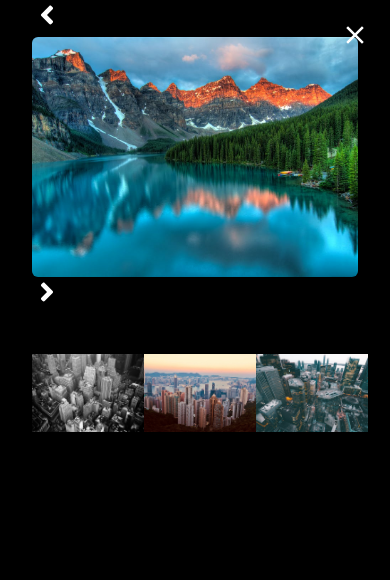
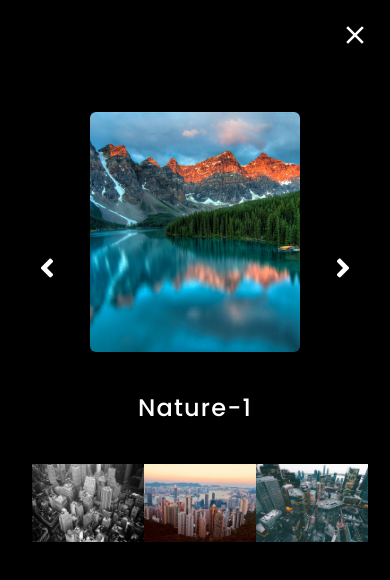
Before and after one commit to kawojue/mini-gallery, a React (Vite) app: page / in a window 390 px wide. Both pictures are taken after a click on the picture 195 px from the left and 192 px from the top of the page. Shown: the top 580 px of the page. Built offline with nearby package versions, Linux system fonts and the light colour scheme.

Commit message:
responsive

```diff
--- a/src/components/Gallery.jsx
+++ b/src/components/Gallery.jsx
@@ -6,7 +6,6 @@ import { FaAngleLeft, FaAngleRight } from 'react-icons/fa'
 
 
 const Gallery = () => {
-
     const { move, activeImage, close } = useContext(Context)
 
     return (
@@ -16,12 +15,17 @@ const Gallery = () => {
                 <MdClose />
             </button>
             <div>
-                <article className="show-img-conatiner">
-                    <button className="ico" onClick={() => move('prev')}>
+                <article className="show-img-container">
+                    <button className="ico md:text-5xl" onClick={() => move('prev')}>
                         <FaAngleLeft />
                     </button>
-                    <img src={activeImage.img} className="w-96 image" />
-                    <button className="ico" onClick={() => move('prev')} >
+                    <div className="img-container">
+                        <img src={activeImage.img} className="image md:h-[20rem]" />
+                        <h3 className="title md:text-3xl">
+                            {activeImage.title}
+                        </h3>
+                    </div>
+                    <button className="ico md:text-5xl" onClick={() => move('next')} >
                         <FaAngleRight />
                     </button>
                 </article>
```
